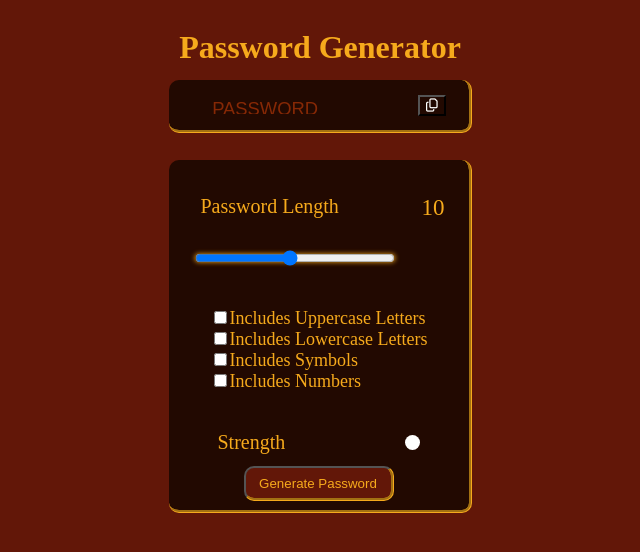
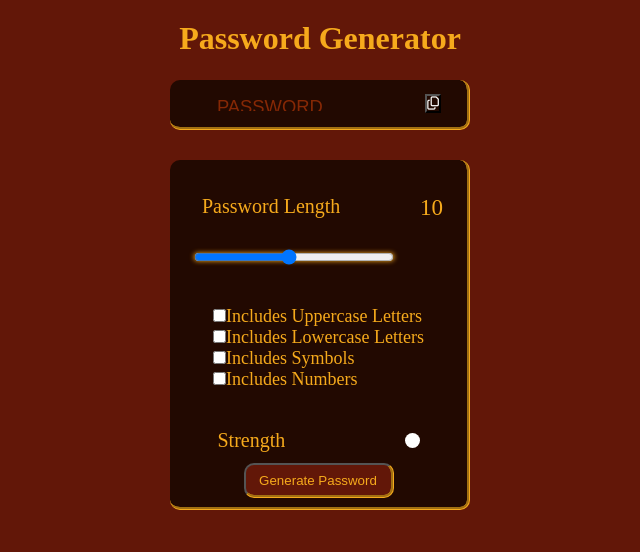
Before and after one commit to KrishnaGupta-15/Portfolio, a plain HTML site: page password/password.html in a window 1280 px wide. Shown: the whole page, without its empty margins (320-960 px from the left). Drawn offline with Linux system fonts and the light colour scheme.

Commit message:
css changes

```diff
--- a/password/passStyle.css
+++ b/password/passStyle.css
@@ -1,3 +1,9 @@
+*,
+*::before,
+*::after{margin: 0;
+padding: 0;
+box-sizing: border-box;
+}
 body{background-color: #621708;
 display: flex;
 justify-content: center;}
@@ -8,6 +14,7 @@ justify-content: center;}
     flex-direction: column;
     justify-content: center;
     align-items: center;
+    top:20px;
 
 }
 
```
